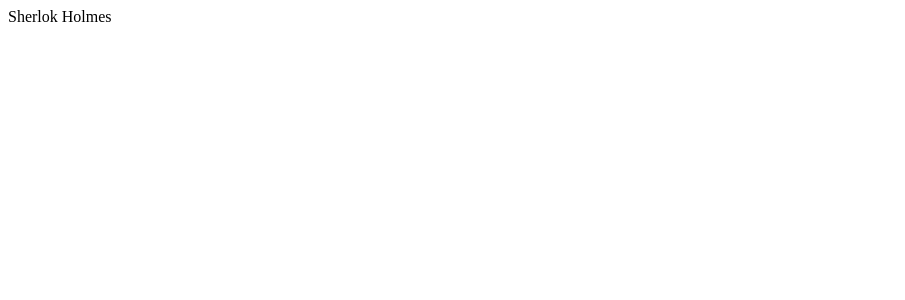
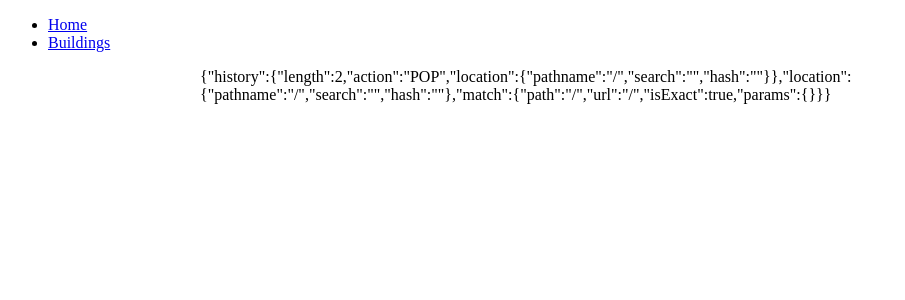
Before and after one commit to dynnoil/buildings, a React app: page / in a window 1280 px wide. Shown: the top 300 px of the page, without its empty margins (0-905 px from the left). Built offline with nearby package versions, Linux system fonts and the light colour scheme.

Commit message:
Set styles support in the app

```diff
--- a/package.json
+++ b/package.json
@@ -22,7 +22,13 @@
     "@types/react": "^16.7.20",
     "@types/react-dom": "^16.0.11",
     "@types/react-router-dom": "^4.3.1",
+    "autoprefixer": "^9.4.6",
+    "css-loader": "^2.1.0",
+    "cssnano": "^4.1.8",
+    "postcss-loader": "^3.0.0",
+    "precss": "^4.0.0",
     "rimraf": "^2.6.3",
+    "style-loader": "^0.23.1",
     "ts-loader": "^5.3.3",
     "typescript": "^3.2.4",
     "webpack": "^4.29.0",
--- /dev/null
+++ b/postcss.config.js
@@ -0,0 +1,7 @@
+module.exports = {
+    plugins: {
+        'autoprefixer': {},
+        'precss': {},
+        'cssnano': {}
+    }
+}
--- /dev/null
+++ b/src/App.scss
@@ -0,0 +1,7 @@
+@import url('https://fonts.googleapis.com/css?family=Noto+Serif+TC&subset=cyrillic');
+
+$font-stask: 'Noto Serif TC', serif;
+
+body {
+    font-family: $font-stask;
+}
--- a/src/App.tsx
+++ b/src/App.tsx
@@ -1,16 +1,24 @@
 import * as React from 'react';
 import * as ReactDOM from 'react-dom';
-import { BrowserRouter, Route, Switch } from 'react-router-dom';
+import { BrowserRouter as Router, Route, Switch, Link } from 'react-router-dom';
+
+import './App.scss';
 
 const Home = React.lazy(() => import(/* webpackChunkName: "home" */ './routes/Home'));
+const Detail = React.lazy(() => import(/* webpackChunkName: "detail" */ './routes/Detail'));
 
 ReactDOM.render(
-    <BrowserRouter>
+    <Router>
         <React.Suspense fallback={<div>Loading..</div>}>
+            <ul role="nav">
+                <li><Link to="/">Home</Link></li>
+                <li><Link to="/buildings/1">Buildings</Link></li>
+            </ul>
             <Switch>
-                <Route exact path="/" component={() => <Home />} />
+                <Route exact path="/" render={props => <Home {...props} />} />
+                <Route path="/buildings/:id" render={props => <Detail {...props} />} />
             </Switch>
         </React.Suspense>
-    </BrowserRouter>,
+    </Router>,
     document.getElementById('app')
 );
--- a/src/routes/Detail.tsx
+++ b/src/routes/Detail.tsx
@@ -0,0 +1,10 @@
+import * as React from 'react';
+import { RouteComponentProps } from 'react-router-dom';
+
+export default class Detail extends React.PureComponent<RouteComponentProps> {
+    render() {
+        return (
+            <div>{JSON.stringify(this.props)}</div>
+        );
+    }
+}
--- /dev/null
+++ b/src/routes/Home.scss
@@ -0,0 +1,6 @@
+
+.container {
+    width: 880px;
+    margin-left: auto;
+    margin-right: auto;
+}
--- a/src/routes/Home.tsx
+++ b/src/routes/Home.tsx
@@ -1,7 +1,10 @@
 import * as React from 'react';
+import { RouteComponentProps } from 'react-router-dom';
 
-export default class Home extends React.PureComponent {
+import './Home.scss';
+
+export default class Home extends React.PureComponent<RouteComponentProps> {
     render() {
-        return <div>Sherlok Holmes</div>;
+        return <div className="container">{JSON.stringify(this.props)}</div>;
     }
 }
--- a/webpack.config.js
+++ b/webpack.config.js
@@ -19,10 +19,18 @@ module.exports = {
     },
     module: {
         rules: [
-            { test: /\.tsx?$/, use: 'ts-loader' }
+            { test: /\.tsx?$/, use: 'ts-loader' },
+            {
+                test: /\.(sa|sc|c)ss$/,
+                use: [
+                    'style-loader',
+                    'css-loader',
+                    'postcss-loader'
+                ]
+            }
         ]
     },
     resolve: {
-        extensions: ['.tsx', '.ts', '.js', '.css']
+        extensions: ['.tsx', '.ts', '.js', '.css', 'scss']
     }
 }
```
